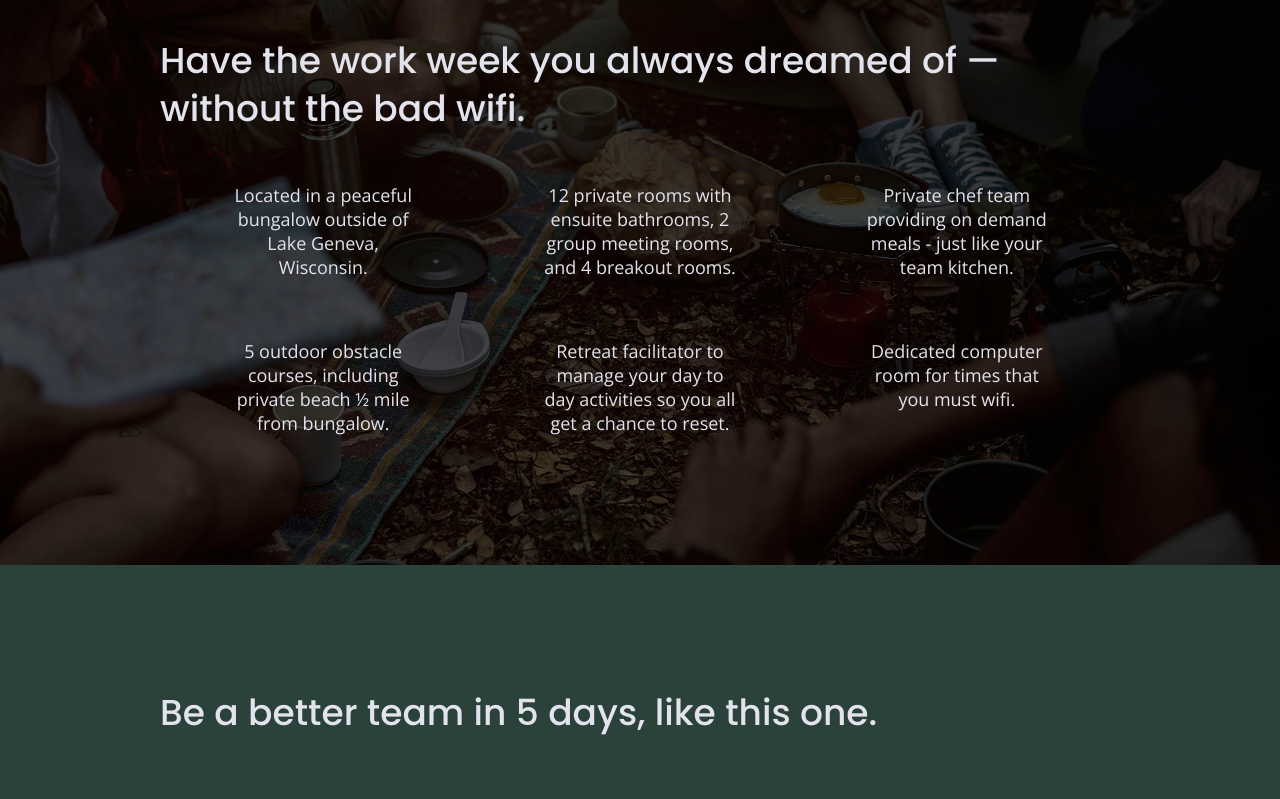
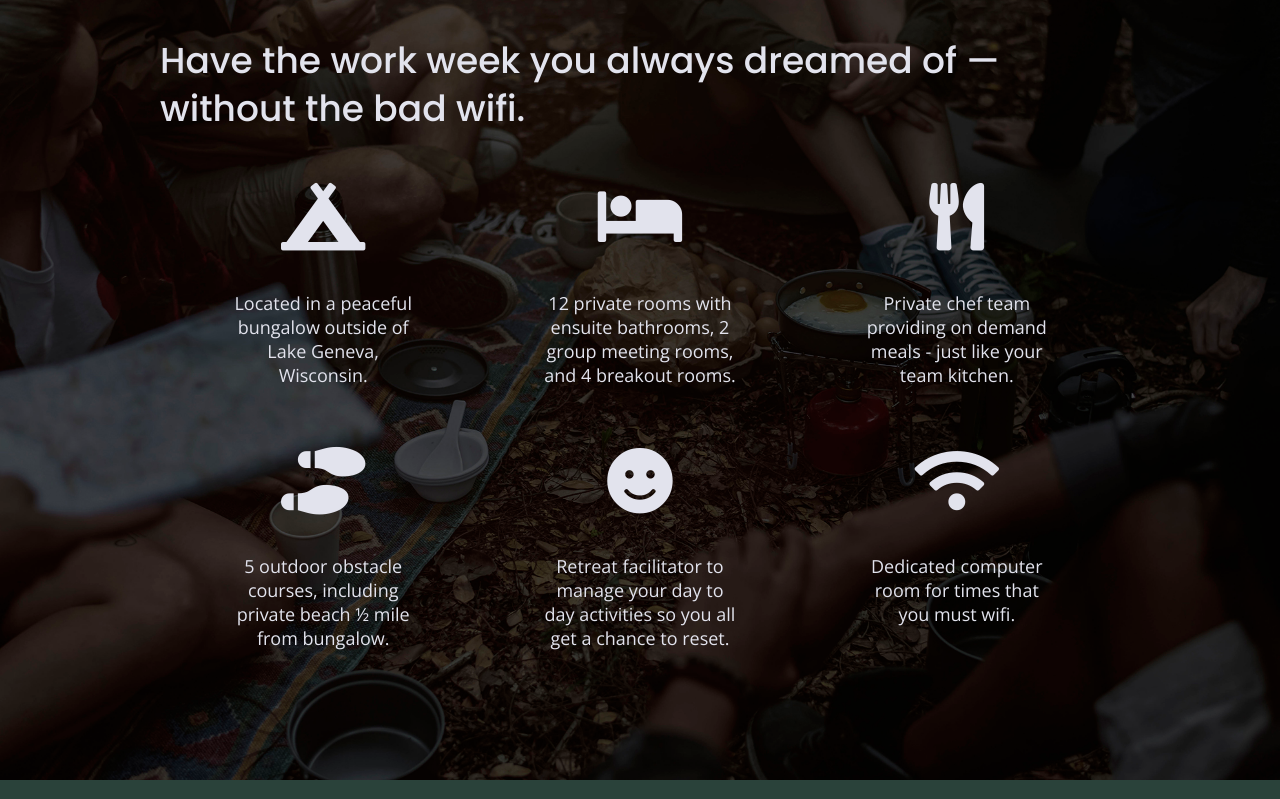
Before and after one commit to zalonparker/unplugged-retreat, a website built with Parcel: page index.html in a window 1280 px wide. Shown: the part 1087-1886 px from the top of the page. Built offline with nearby package versions, Linux system fonts and the light colour scheme.

Commit message:
Add files via upload

```diff
--- a/index.html
+++ b/index.html
@@ -14,6 +14,9 @@
   <!-- Place favicon.ico in the root directory -->
   <!-- Google Fonts -->
   <link href="https://fonts.googleapis.com/css?family=Open+Sans:400,700|Poppins:500,700" rel="stylesheet">
+  <!-- FontAwesome CDN version 5.5 -->
+  <link rel="stylesheet" href="https://use.fontawesome.com/releases/v5.5.0/css/all.css"
+    integrity="sha384-B4dIYHKNBt8Bc12p+WXckhzcICo0wtJAoU8YZTY5qE0Id1GSseTk6S+L3BlXeVIU" crossorigin="anonymous">
   <link rel="stylesheet" href="css/normalize.css">
   <link rel="stylesheet" href="css/main.css">
 </head>
@@ -72,6 +75,7 @@
         <div class="features-items">
           <article>
             <p class="fontawesome-icon">
+              <i class="fas fa-campground"></i>
             </p>
             <p class="features-item-description">
               Located in a peaceful bungalow outside of Lake Geneva, Wisconsin.
@@ -79,6 +83,7 @@
           </article>
           <article>
             <p class="fontawesome-icon">
+              <i class="fas fa-bed"></i>
             </p>
             <p class="features-item-description">
               12 private rooms with ensuite bathrooms, 2 group meeting rooms, and 4 breakout rooms.
@@ -86,6 +91,7 @@
           </article>
           <article>
             <p class="fontawesome-icon">
+              <i class="fas fa-utensils"></i>
             </p>
             <p class="features-item-description">
               Private chef team providing on demand meals - just like your team kitchen.
@@ -93,6 +99,7 @@
           </article>
           <article>
             <p class="fontawesome-icon">
+              <i class="fas fa-shoe-prints"></i>
             </p>
             <p class="features-item-description">
               5 outdoor obstacle courses, including private beach ½ mile from bungalow.
@@ -100,6 +107,7 @@
           </article>
           <article>
             <p class="fontawesome-icon">
+              <i class="fas fa-smile"></i>
             </p>
             <p class="features-item-description">
               Retreat facilitator to manage your day to day activities so you all get a chance to reset.
@@ -107,6 +115,7 @@
           </article>
           <article>
             <p class="fontawesome-icon">
+              <i class="fas fa-wifi"></i>
             </p>
             <p class="features-item-description">
               Dedicated computer room for times that you must wifi.
```
